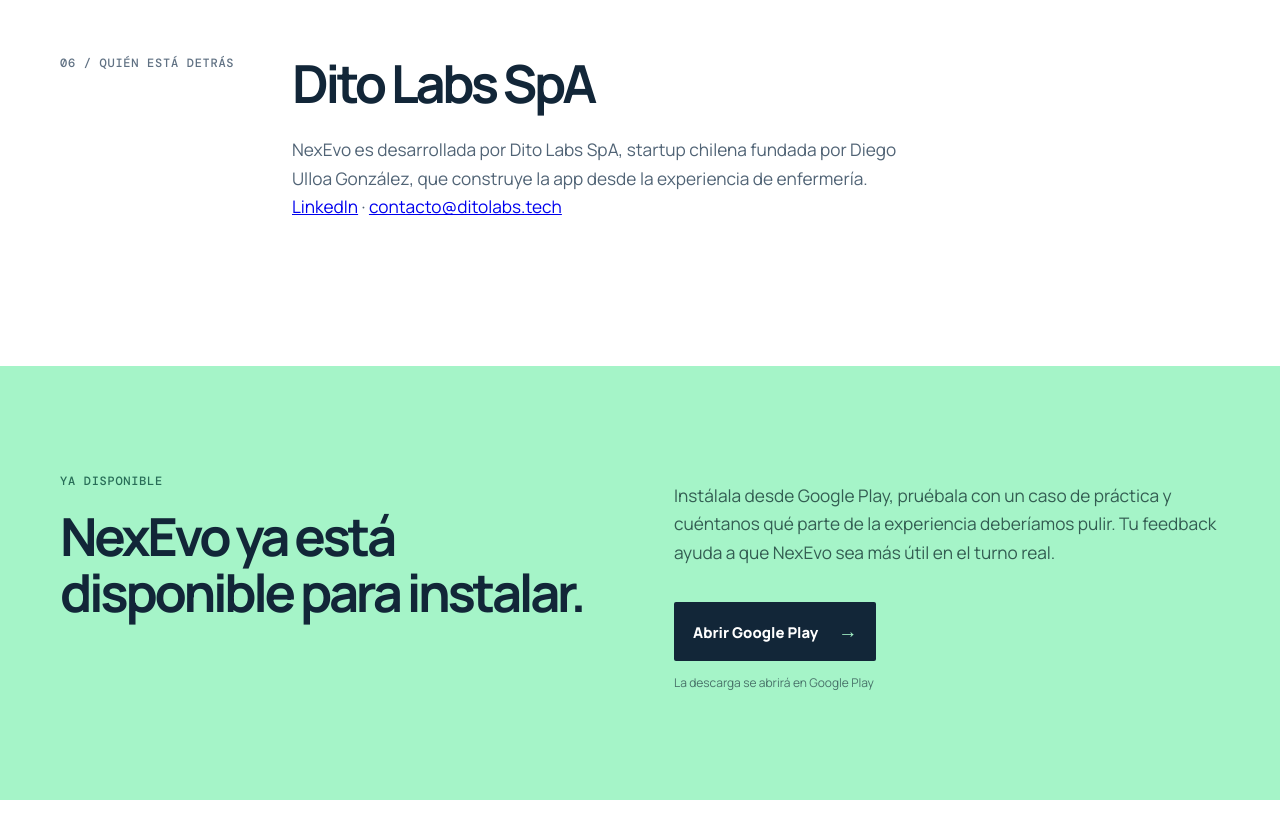
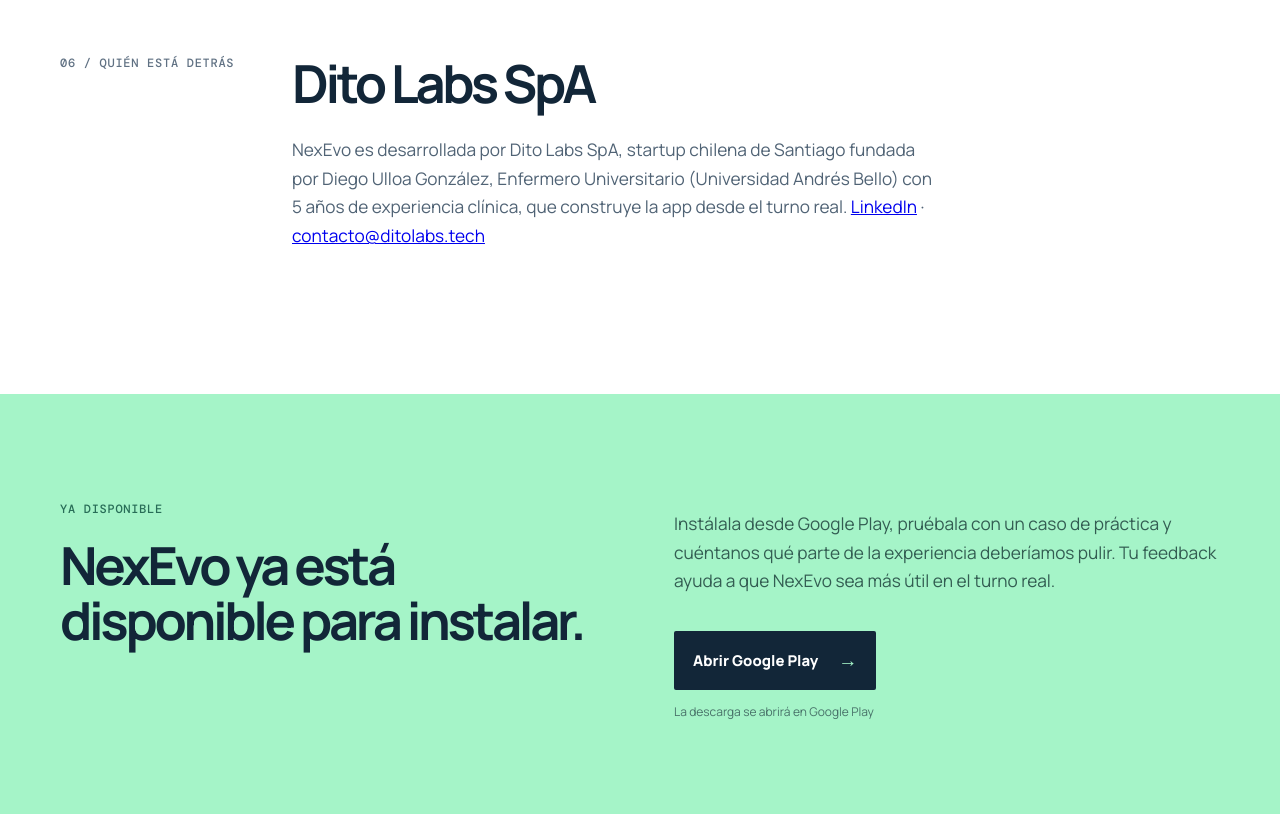
Before and after one commit to Dtug21/ditolabs-website, a plain HTML site: page nexevo.html in a window 1280 px wide. Shown: the part 4060-4874 px from the top of the page. Drawn offline with nearby package versions, Linux system fonts and the light colour scheme.

Commit message:
Sitio: datos del fundador
Co-Authored-By: Claude Opus 5.5 <noreply@anthropic.com>
Claude-Session: https://claude.ai/code/session_01N2Hcd429jkzEcUwftigRPQ

```diff
--- a/nexevo.html
+++ b/nexevo.html
@@ -56,7 +56,7 @@
 
       <section class="shell context" id="fundador">
         <div class="kicker">06 / Quién está detrás</div>
-        <div class="context-copy"><h2>Dito Labs SpA</h2><p>NexEvo es desarrollada por Dito Labs SpA, startup chilena fundada por Diego Ulloa González, que construye la app desde la experiencia de enfermería. <a href="https://www.linkedin.com/in/diegoulloagonzalez">LinkedIn</a> · <a href="mailto:contacto@ditolabs.tech">contacto@ditolabs.tech</a></p></div>
+        <div class="context-copy"><h2>Dito Labs SpA</h2><p>NexEvo es desarrollada por Dito Labs SpA, startup chilena de Santiago fundada por Diego Ulloa González, Enfermero Universitario (Universidad Andrés Bello) con 5 años de experiencia clínica, que construye la app desde el turno real. <a href="https://www.linkedin.com/in/diegoulloagonzalez">LinkedIn</a> · <a href="mailto:contacto@ditolabs.tech">contacto@ditolabs.tech</a></p></div>
       </section>
 
       <section class="pilot" id="piloto"><div class="shell pilot-layout"><div><p class="eyebrow">Ya disponible</p><h2>NexEvo ya está disponible para instalar.</h2></div><div><p>Instálala desde Google Play, pruébala con un caso de práctica y cuéntanos qué parte de la experiencia deberíamos pulir. Tu feedback ayuda a que NexEvo sea más útil en el turno real.</p><a class="button light" href="https://play.google.com/store/apps/details?id=com.ditolabs.nexevo&hl=es_CL">Abrir Google Play <span>→</span></a><small>La descarga se abrirá en Google Play</small></div></div></section>
```
